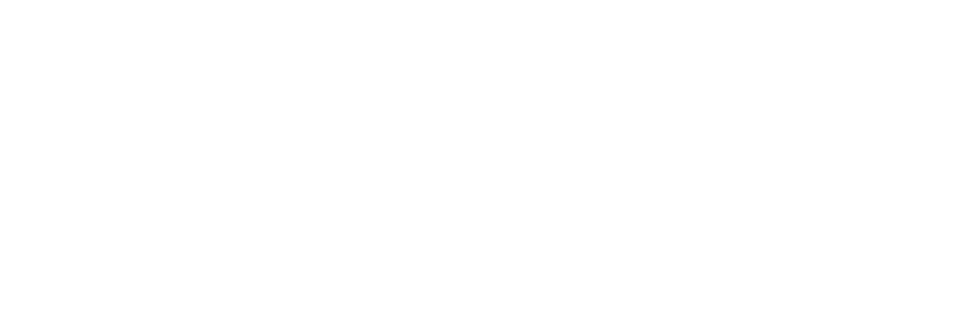
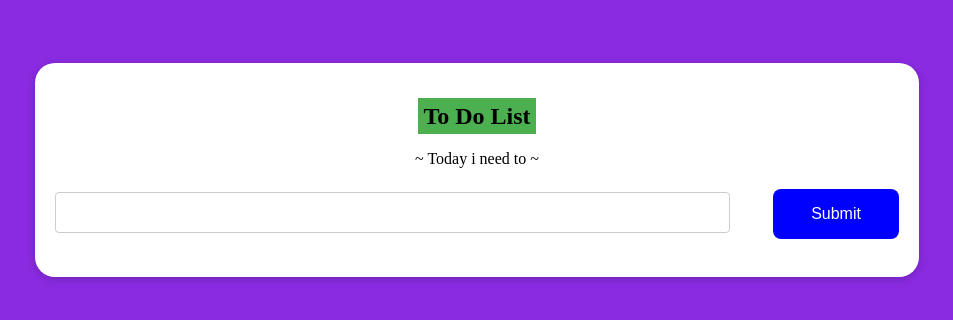
Before and after one commit to dts-kominfo-rea4a/challenge-dom-dwihandoko-studio, a website: page index.html in a window 1280 px wide. Shown: the whole page, without its empty margins (163-1116 px from the left). Drawn offline with Linux system fonts and the light colour scheme.

Commit message:
Bejo: membuat form sesuai permintaan

```diff
--- a/index.html
+++ b/index.html
@@ -1,22 +1,85 @@
 <!DOCTYPE html>
 <html lang="en">
+
 <head>
   <meta charset="UTF-8" />
   <meta http-equiv="X-UA-Compatible" content="IE=edge" />
   <meta name="viewport" content="width=device-width, initial-scale=1.0" />
   <title>Challenge - DOM</title>
+  <style>
+    body {
+      background-color: blueviolet;
+      box-sizing: border-box;
+      align-items: center;
+    }
+
+    input[type="text"],
+    select {
+      width: 80%;
+      padding: 12px 20px;
+      margin: 8px 0;
+      display: inline-block;
+      border: 1px solid #ccc;
+      border-radius: 4px;
+      box-sizing: border-box;
+      justify-items: center;
+    }
+
+    .todo-title {
+      text-align: center;
+      background-color: #4caf50;
+      padding: 5px;
+    }
+
+    .button {
+      background-color: blue;
+      border: none;
+      color: white;
+      margin-top: 5px;
+      padding: 10px;
+      width: 15%;
+      height: 50px;
+      text-align: center;
+      text-decoration: none;
+      font-size: 16px;
+      cursor: pointer;
+      float: right;
+    }
+
+    .button {
+      border-radius: 8px;
+    }
+
+    div#app {
+      background-color: #fff;
+      max-width: 70%;
+      min-height: 50px;
+      box-shadow: 0 2px 10px rgba(0, 0, 0, 0.2);
+      position: relative;
+      padding: 20px;
+      border-radius: 20px;
+      min-height: 100%;
+      box-sizing: border-box;
+      margin: 5% auto;
+      overflow-x: hidden;
+    }
+  </style>
 </head>
+
 <body>
   <div id="app">
     <!-- TODO: Buatlah sebuah header dengan id todo-title -->
+    <h2 id="todo-title" style="text-align: center;"><span class="todo-title">To Do List</span></h2>
     <!-- TODO: Buatlah sebuah subtitle dengan id todo-subtitle -->
-
+    <p id="todo-subtitle" style="text-align:center;">~ Today i need to ~</p>
     <!-- Section: input -->
     <!-- TODO: Buatlah sebuah input bertipe text dengan id todo-input -->
+    <input type="text" id="todo-input" />
     <!-- TODO: Buatlah sebuah button dengan id todo-submit -->
-
+    <button id="todo-submit" class="button">Submit</button>
     <!-- Section output -->
     <!-- TODO: Buatlah sebuah <ul> dengan id todo-output -->
+    <ul id="todo-output"></ul>
   </div>
 
   <!-- ! Untuk tantangan ini, script jangan diubah ke external js yah ! -->
@@ -26,16 +89,30 @@
     let input;
     let output;
 
+    button = document.getElementById("todo-submit");
+    input = document.getElementById("todo-input");
+    output = output = document.getElementById("todo-output");
+
     // TODO: Buatlah sebuah fungsi dengan nama fnClickHandler
     // Fungsi yang digunakan untuk menambahkan tulisan
     // Jangan ubah cara deklarasi fungsinya, cukup isi saja
-      function fnClickHandler(toDoItem) {}
-
+    function fnClickHandler(toDoItem) {
+      let listTodo = document.createElement("li");
+      listTodo.innerText = input.value;
+      output.appendChild(listTodo);
+      input.value = "";
+    }
     // TODO: register event onclick / addEventListener untuk button
     // akan menjalankan fungsi fnClickHandler
-
+    button.addEventListener("click", fnClickHandler);
     // TODO: register event onkeypress / addEventListener untuk input
     // sehingga saat di input ditekan enter akan menjalankan fungsi fnClickHandler juga
+    input.addEventListener("keypress", (event) => {
+      if (event.key === "Enter") {
+        fnClickHandler(input.value)
+      }
+    });
   </script>
 </body>
+
 </html>
```
Lines whose indentation alone changed are shown as unchanged.
